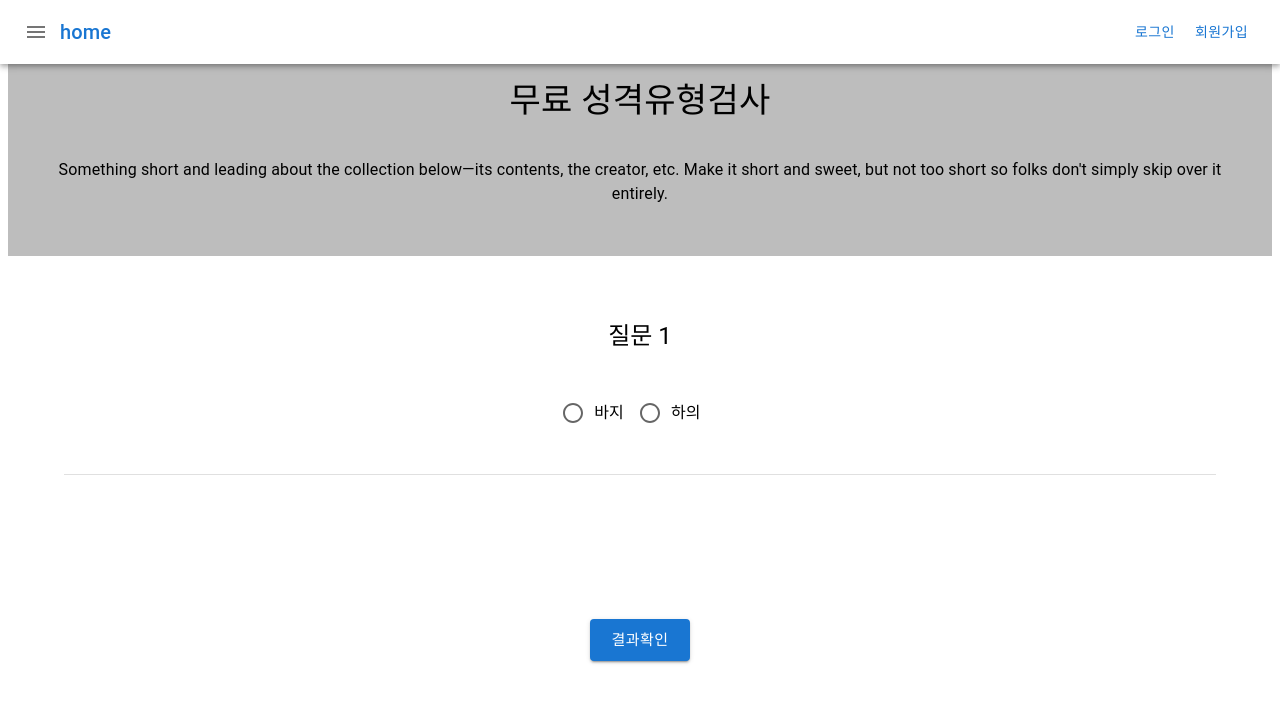
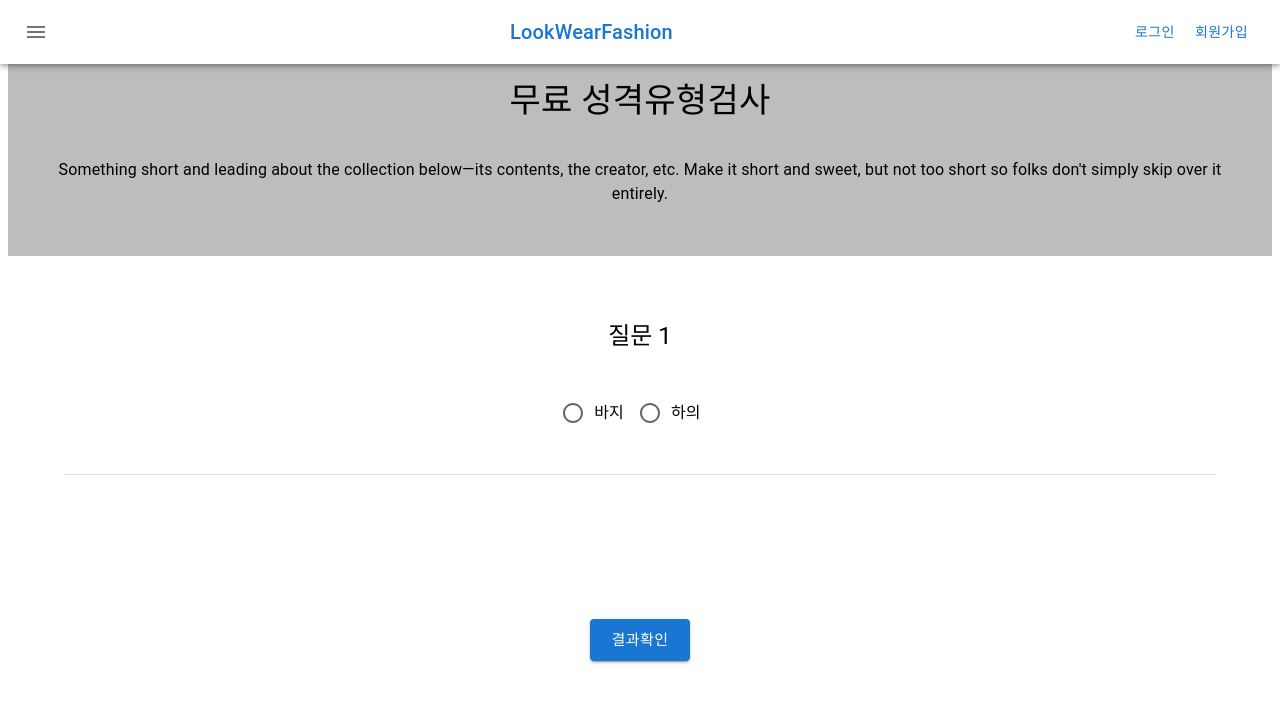
Before and after one commit to look-93/dress-recommend-client, a React (Create React App) app: page /surver in a window 1280 px wide. Shown: the top 702 px of the page. Built offline with nearby package versions, Linux system fonts and the light colour scheme; the HTML template or start-up script is replaced by a standard one.

Commit message:
리뷰완성하기

```diff
--- a/src/layout/authentication/login/index.js
+++ b/src/layout/authentication/login/index.js
@@ -71,7 +71,6 @@ export default function Login(props) {
           alignItems: 'center',
         }}
       >
-        <Form onKeyPress={onCheckEnter}>
         <Avatar sx={{ bgcolor: '#ef6694', mb: 1 }}>
           <CheckroomIcon />
         </Avatar>
@@ -99,6 +98,7 @@ export default function Login(props) {
             value={userPwd}
             onChange={onUserPwdHandler}
           />
+
           <FormControlLabel
             control={
               <Checkbox
@@ -110,7 +110,7 @@ export default function Login(props) {
             }
             label="아이디, 비밀번호를 저장하겠습니까?"
           />
-
+          <Form onKeyPress={onCheckEnter}>
             <Button
               variant="contained"
               value="login"
@@ -120,8 +120,8 @@ export default function Login(props) {
             >
               로그인
             </Button>
+          </Form>
         </Box>
-        </Form>
       </Box>
     </Container>
   );
--- a/src/layout/board/surveyResult.js
+++ b/src/layout/board/surveyResult.js
@@ -16,22 +16,23 @@ import { DateRangeSharp } from '@mui/icons-material';
 export default function SurveyResult() {
   const [datas, setDatas] = useState([]);
 
+  const upk = sessionStorage.getItem('userPk');
   const getMyResultByPk = async () => {
-    const upk = sessionStorage.getItem('userPk');
     const results = await axios.get(
       'http://127.0.0.1:8080/review/myresult/' + upk
     );
-    console.log(results);
+    //console.log(results);
     setDatas(results.data);
   };
 
-  // const deleteSurveyMyResult = async () => {
-  //   const dataRpk = await axios.delete(
-  //     'http://127.0.0.1:8080/review/deleteSurveyMyResult/' + datas.rpk
-  //   );
+  const deleteMyResultByPk = async (props) => {
+    const dataRpk = await axios.delete(
+      'http://127.0.0.1:8080/review/deleteMyResultByPk/' + props
+    );
 
-  //   console.log(dataRpk);
-  // };
+    console.log(dataRpk);
+    window.location.replace('/surveyResult');
+  };
 
   useEffect(() => {
     getMyResultByPk();
@@ -52,7 +53,12 @@ export default function SurveyResult() {
               >
                 <Grid item sx={{ display: 'flex' }}>
                   <CardHeader title={data.uid} subheader={data.createDate} />
-                  <IconButton disableRipple>
+                  <IconButton
+                    disableRipple
+                    onClick={() => {
+                      deleteMyResultByPk(data.rpk);
+                    }}
+                  >
                     <CloseIcon />
                   </IconButton>
                 </Grid>
--- a/src/layout/dashboard/index.js
+++ b/src/layout/dashboard/index.js
@@ -100,8 +100,8 @@ export default function Dashboard() {
         <Toolbar>
           <Side />
           <Link to="/" style={{ textDecoration: 'none', flexGrow: 1 }}>
-            <Typography color="primary" variant="h6">
-              home
+            <Typography color="primary" variant="h6" align="center">
+              LookWearFashion
             </Typography>
           </Link>
           <Stack direction="row" sapcing={2}>
--- a/src/layout/survey/registDetail.js
+++ b/src/layout/survey/registDetail.js
@@ -7,23 +7,23 @@ import {
   TextField,
   Button,
   Stack,
-} from "@mui/material";
-import { useState } from "react";
-import axios from "axios";
-import { Link } from "react-router-dom";
+} from '@mui/material';
+import { useState } from 'react';
+import axios from 'axios';
+import { Link } from 'react-router-dom';
 
 export default function RegistDtail() {
   const registe = async () => {
-    const uPk = sessionStorage.getItem("userPk");
-    //console.log(uPk);
-    await axios.post("http://127.0.0.1:8080/review/review/", {
+    const uPk = sessionStorage.getItem('userPk');
+    console.log(uPk);
+    await axios.post('http://127.0.0.1:8080/review/review/', {
       imgUrl:
-        "https://images.unsplash.com/photo-1588287055455-9fb0ca7a2d02?ixlib=rb-1.2.1&ixid=MnwxMjA3fDB8MHxwaG90by1wYWdlfHx8fGVufDB8fHx8&auto=format&fit=crop&w=435&q=80",
+        'https://images.unsplash.com/photo-1588287055455-9fb0ca7a2d02?ixlib=rb-1.2.1&ixid=MnwxMjA3fDB8MHxwaG90by1wYWdlfHx8fGVufDB8fHx8&auto=format&fit=crop&w=435&q=80',
       upk: uPk,
     });
   };
 
-  const userId = sessionStorage.getItem("userId");
+  const userId = sessionStorage.getItem('userId');
 
   return (
     <Container maxWidth="md" component="main">
@@ -31,7 +31,7 @@ export default function RegistDtail() {
         <Grid item>
           <CardHeader
             title={userId}
-            titleTypographyProps={{ align: "center" }}
+            titleTypographyProps={{ align: 'center' }}
           />
           <Card sx={{ width: 500, m: 3 }}>
             <CardMedia
@@ -52,7 +52,7 @@ export default function RegistDtail() {
             /> */}
           </Card>
           <Grid item>
-            <Link to="/" style={{ textDecoration: "none" }}>
+            <Link to="/" style={{ textDecoration: 'none' }}>
               <Button fullWidth disableRipple onClick={registe}>
                 결과저장
               </Button>
```
Also changed, not shown: src/layout/aboutus/index.js (+8 -6 lines). Lines whose indentation alone changed are shown as unchanged.
